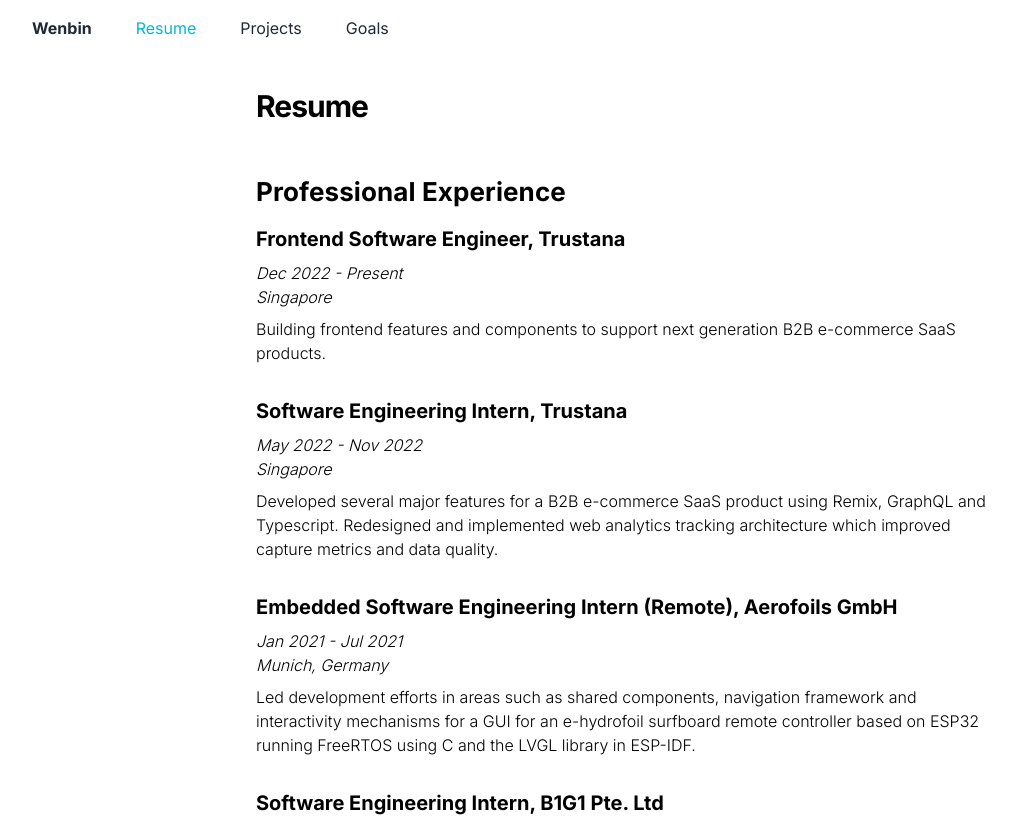
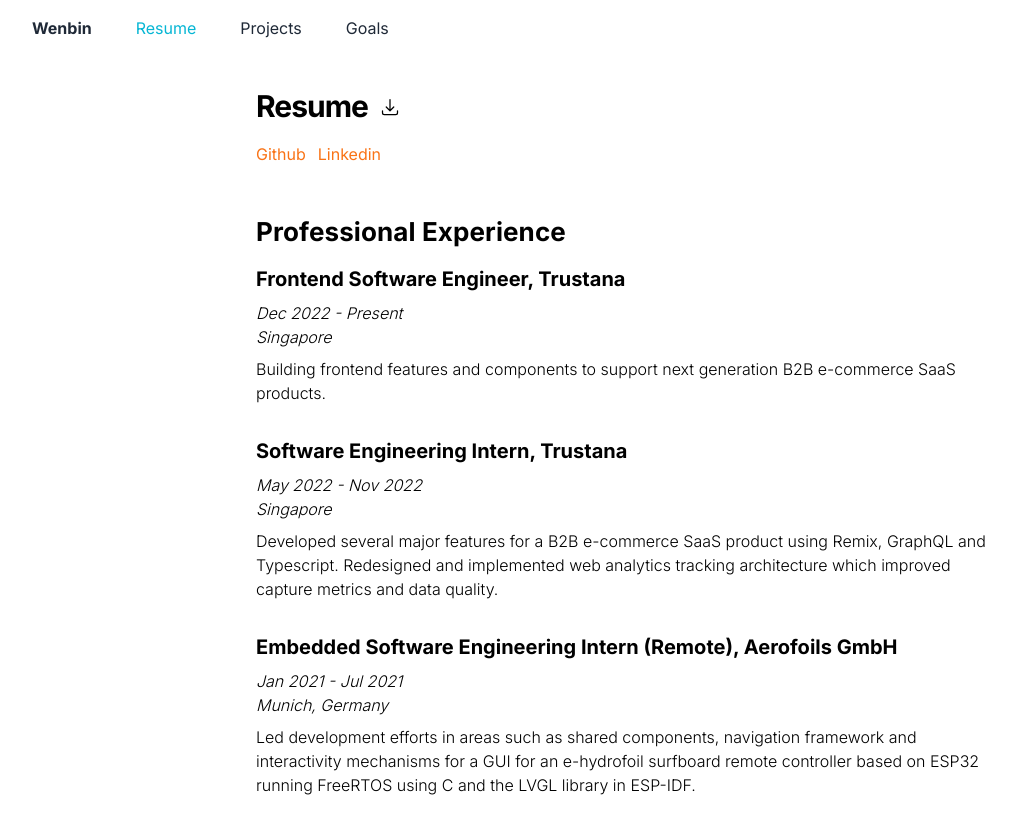
Before and after one commit to ngwenbin/portfoliov2, a Next.js app: page /resume in a window 1280 px wide. Shown: the top 817 px of the page, without its empty margins (16-1032 px from the left). Built offline with nearby package versions, Linux system fonts and the light colour scheme.

Commit message:
chore: added linkedin and gh links in resume

```diff
--- /dev/null
+++ b/common/images/DownloadIcon.tsx
@@ -0,0 +1,21 @@
+import React from "react";
+import { IconProps } from "@/types/index";
+
+const DownloadIcon = ({ className }: IconProps) => {
+  return (
+    <svg
+      xmlns="http://www.w3.org/2000/svg"
+      viewBox="0 0 24 24"
+      fill="text-black"
+      className={className ?? "w-6 h-6"}
+    >
+      <path
+        fill-rule="evenodd"
+        d="M12 2.25a.75.75 0 01.75.75v11.69l3.22-3.22a.75.75 0 111.06 1.06l-4.5 4.5a.75.75 0 01-1.06 0l-4.5-4.5a.75.75 0 111.06-1.06l3.22 3.22V3a.75.75 0 01.75-.75zm-9 13.5a.75.75 0 01.75.75v2.25a1.5 1.5 0 001.5 1.5h13.5a1.5 1.5 0 001.5-1.5V16.5a.75.75 0 011.5 0v2.25a3 3 0 01-3 3H5.25a3 3 0 01-3-3V16.5a.75.75 0 01.75-.75z"
+        clip-rule="evenodd"
+      />
+    </svg>
+  );
+};
+
+export default DownloadIcon;
--- /dev/null
+++ b/common/images/index.ts
@@ -0,0 +1,2 @@
+export { default as DownloadIcon } from "./DownloadIcon";
+export { default as LinkIcon } from "./LinkIcon";
--- a/pages/resume.tsx
+++ b/pages/resume.tsx
@@ -1,4 +1,4 @@
-import LinkIcon from "@/common/images/LinkIcon";
+import { LinkIcon, DownloadIcon } from "@/common/images";
 import Head from "next/head";
 import Link from "next/link";
 import React from "react";
@@ -102,7 +102,30 @@
       <Head>
         <title>Resume| Wen Bin</title>
       </Head>
-      <h1>Resume</h1>
+      <div className="flex items-center gap-x-3">
+        <h1>Resume</h1>
+        <Link href="/resume.pdf" download="ngwenbin_resume.pdf" target="_blank">
+          <DownloadIcon className="w-5 h-5" />
+        </Link>
+      </div>
+      <div className="flex pt-4 items-center gap-x-3">
+        <a
+          href="https://github.com/ngwenbin"
+          className="text-orange-500 hover:text-cyan-600"
+          target="_blank"
+          rel="noreferrer"
+        >
+          Github
+        </a>
+        <a
+          href="https://sg.linkedin.com/in/ngwenbin"
+          className="text-orange-500 hover:text-cyan-600"
+          target="_blank"
+          rel="noreferrer"
+        >
+          Linkedin
+        </a>
+      </div>
       <div className="my-12">
         <h2>Professional Experience</h2>
         <ol className="flex flex-col space-y-8 mt-4">
```
Also changed, not shown: 1 other file (tests, documents, lock files or other folders).
